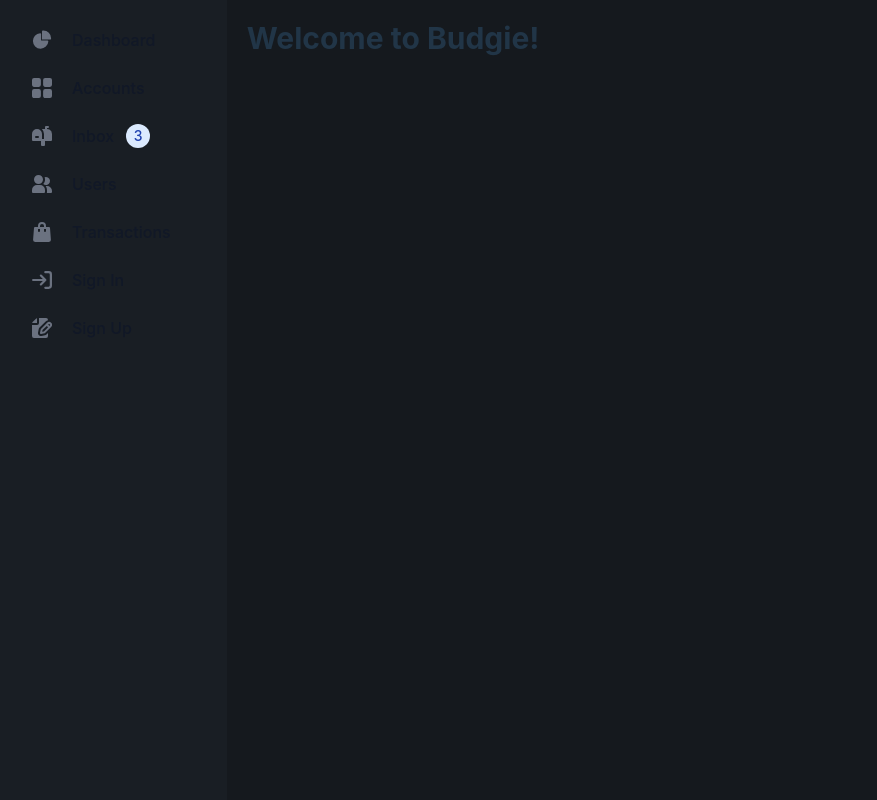
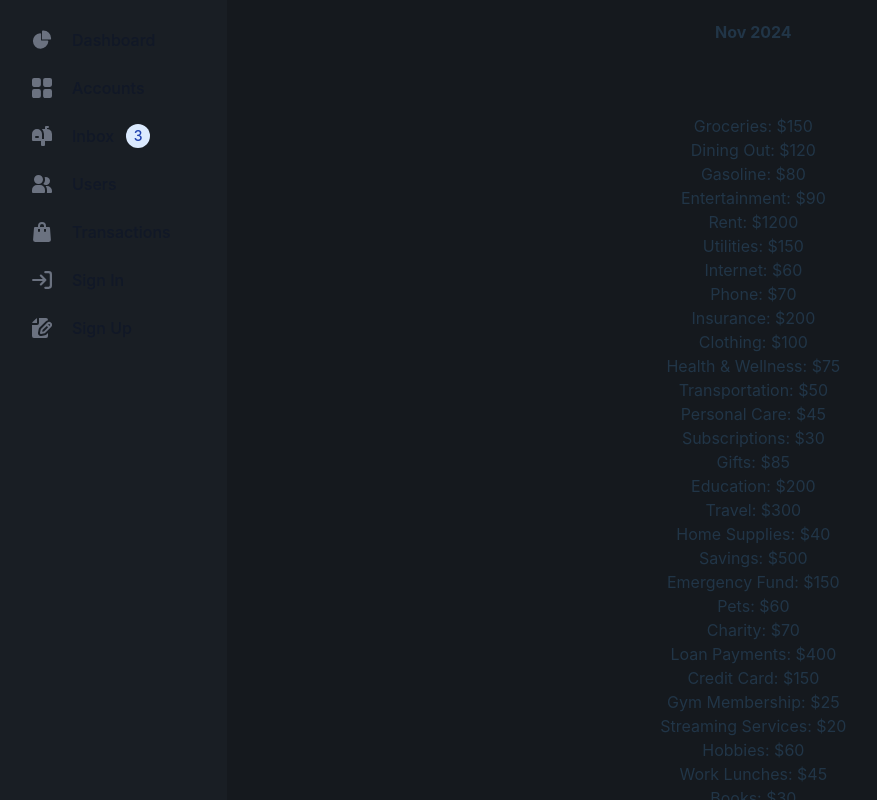
Before and after one commit to vnctptr/budgie-fe, a React (Vite) app: page / in a window 1280 px wide. Shown: the whole page, without its empty margins (0-877 px from the left). Built offline with nearby package versions, Linux system fonts and the light colour scheme.

Commit message:
Add scrollable component

```diff
--- a/src/pages/Home/Home.jsx
+++ b/src/pages/Home/Home.jsx
@@ -5,8 +5,74 @@ const Home = () => {
     <>
       <div className="flex">
         <Sidebar />
-        <div>
-          <h1 className="text-3xl font-bold m-5">Welcome to Budgie!</h1>
+        <div className="w-full flex flex-col h-dvh">
+          <div className="w-full h-56">
+            <h4 className="font-bold m-5">Nov 2024</h4>
+          </div>
+          <div className="p-2 overflow-y-auto">
+            <ul>
+              <li>Groceries: $150</li>
+              <li>Dining Out: $120</li>
+              <li>Gasoline: $80</li>
+              <li>Entertainment: $90</li>
+              <li>Rent: $1200</li>
+              <li>Utilities: $150</li>
+              <li>Internet: $60</li>
+              <li>Phone: $70</li>
+              <li>Insurance: $200</li>
+              <li>Clothing: $100</li>
+              <li>Health & Wellness: $75</li>
+              <li>Transportation: $50</li>
+              <li>Personal Care: $45</li>
+              <li>Subscriptions: $30</li>
+              <li>Gifts: $85</li>
+              <li>Education: $200</li>
+              <li>Travel: $300</li>
+              <li>Home Supplies: $40</li>
+              <li>Savings: $500</li>
+              <li>Emergency Fund: $150</li>
+              <li>Pets: $60</li>
+              <li>Charity: $70</li>
+              <li>Loan Payments: $400</li>
+              <li>Credit Card: $150</li>
+              <li>Gym Membership: $25</li>
+              <li>Streaming Services: $20</li>
+              <li>Hobbies: $60</li>
+              <li>Work Lunches: $45</li>
+              <li>Books: $30</li>
+              <li>Cooking Utensils: $30</li>
+              <li>Groceries: $150</li>
+              <li>Dining Out: $120</li>
+              <li>Gasoline: $80</li>
+              <li>Entertainment: $90</li>
+              <li>Rent: $1200</li>
+              <li>Utilities: $150</li>
+              <li>Internet: $60</li>
+              <li>Phone: $70</li>
+              <li>Insurance: $200</li>
+              <li>Clothing: $100</li>
+              <li>Health & Wellness: $75</li>
+              <li>Transportation: $50</li>
+              <li>Personal Care: $45</li>
+              <li>Subscriptions: $30</li>
+              <li>Gifts: $85</li>
+              <li>Education: $200</li>
+              <li>Travel: $300</li>
+              <li>Home Supplies: $40</li>
+              <li>Savings: $500</li>
+              <li>Emergency Fund: $150</li>
+              <li>Pets: $60</li>
+              <li>Charity: $70</li>
+              <li>Loan Payments: $400</li>
+              <li>Credit Card: $150</li>
+              <li>Gym Membership: $25</li>
+              <li>Streaming Services: $20</li>
+              <li>Hobbies: $60</li>
+              <li>Work Lunches: $45</li>
+              <li>Books: $30</li>
+              <li>Cooking Utensils: $30</li>
+            </ul>
+          </div>
         </div>
       </div>
     </>
```
